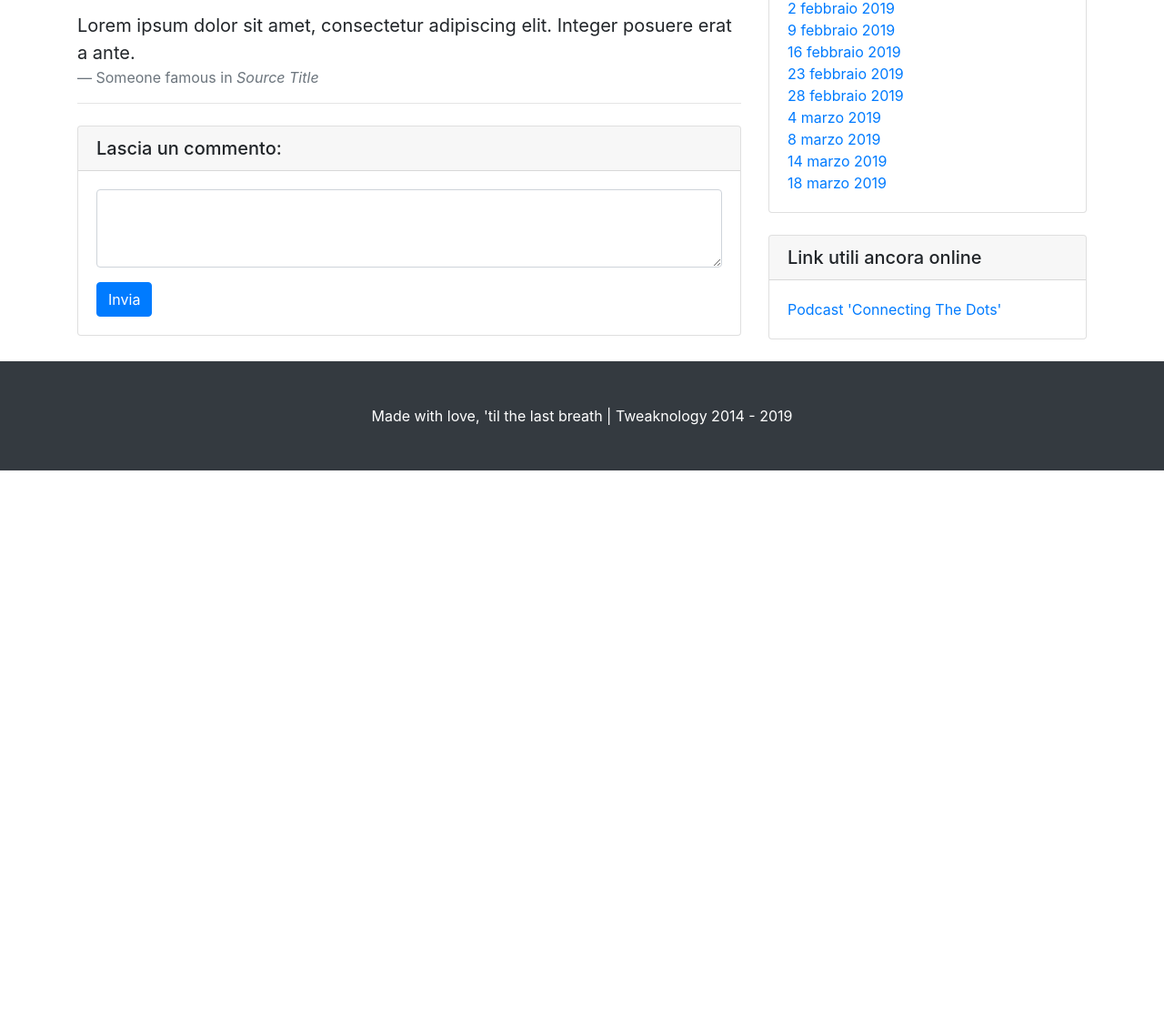
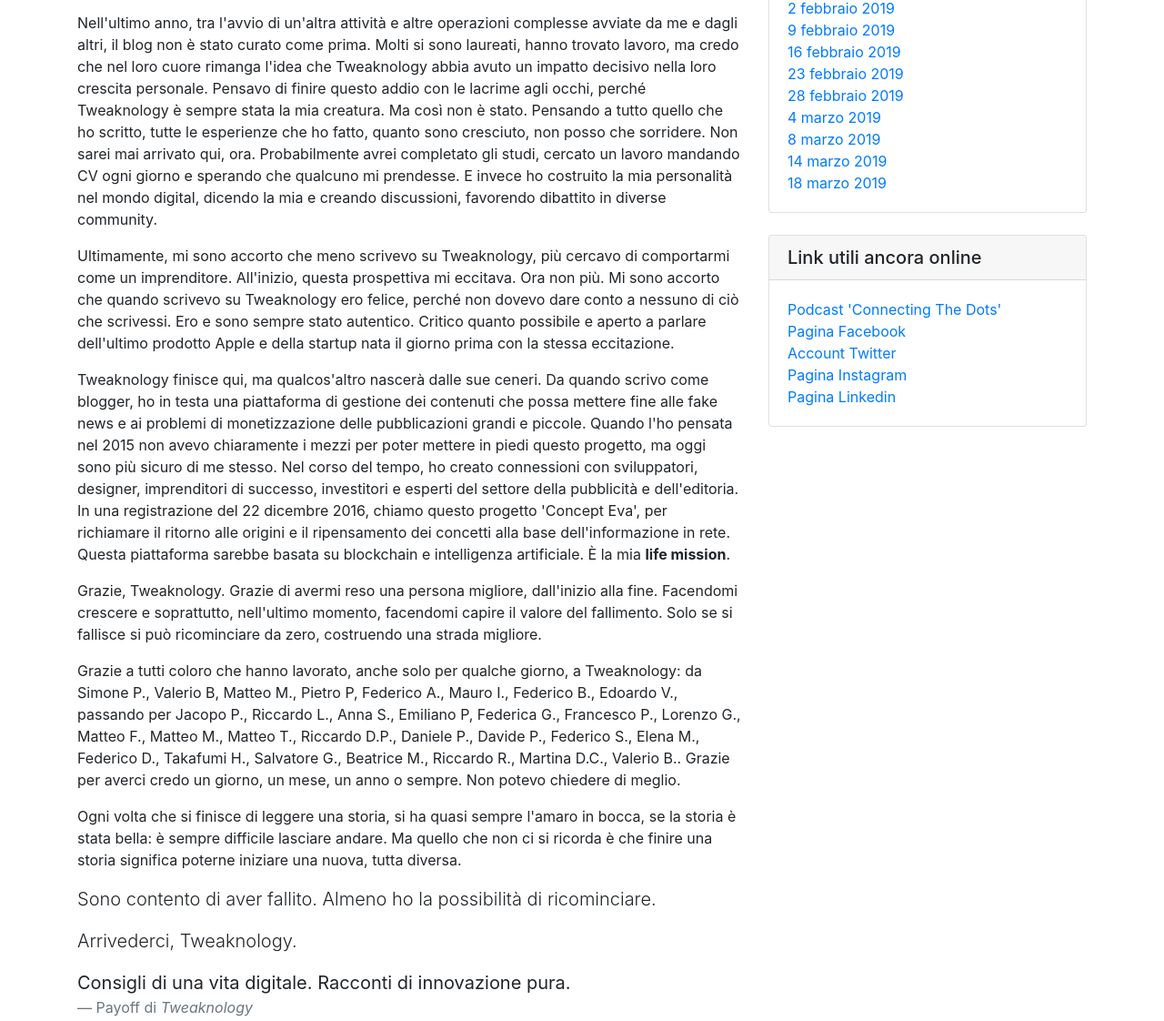
Before and after one commit to iJaack/tweaknology, a website: page index.html in a window 1280 px wide. Shown: the part 2025-3147 px from the top of the page at 91% size. Before the commit the page ends 2542 px from the top, so only its background shows below. Drawn offline with Linux system fonts and the light colour scheme.

Commit message:
Completed text

```diff
--- a/index.html
+++ b/index.html
@@ -121,11 +121,45 @@
         Tweaknology è nato come un progetto tra studenti universitari e ci abbiamo provato a farlo diventare un'attività strutturata, ma mancavano
         le basi. Non perché non le potevamo mettere, ma perché era ormai troppo tardi per ricostruirle dalle fondamenta.</p>
 
+        <p>Nell'ultimo anno, tra l'avvio di un'altra attività e altre operazioni complesse avviate da me e dagli altri, il blog non è stato curato
+        come prima. Molti si sono laureati, hanno trovato lavoro, ma credo che nel loro cuore rimanga l'idea che Tweaknology abbia avuto un
+      impatto decisivo nella loro crescita personale. Pensavo di finire questo addio con le lacrime agli occhi, perché Tweaknology è sempre
+    stata la mia creatura. Ma così non è stato. Pensando a tutto quello che ho scritto, tutte le esperienze che ho fatto, quanto sono cresciuto,
+  non posso che sorridere. Non sarei mai arrivato qui, ora. Probabilmente avrei completato gli studi, cercato un lavoro mandando CV ogni giorno e
+sperando che qualcuno mi prendesse. E invece ho costruito la mia personalità nel mondo digital, dicendo la mia e creando discussioni, favorendo
+dibattito in diverse community.</p>
 
+<p>Ultimamente, mi sono accorto che meno scrivevo su Tweaknology, più cercavo di comportarmi come un imprenditore. All'inizio, questa prospettiva
+  mi eccitava. Ora non più. Mi sono accorto che quando scrivevo su Tweaknology ero felice, perché non dovevo dare conto a nessuno di ciò che
+  scrivessi. Ero e sono sempre stato autentico. Critico quanto possibile e aperto a parlare dell'ultimo prodotto Apple e della startup nata il
+  giorno prima con la stessa eccitazione.</p>
+
+  <p>Tweaknology finisce qui, ma qualcos'altro nascerà dalle sue ceneri. Da quando scrivo come blogger, ho in testa una piattaforma di gestione
+    dei contenuti che possa mettere fine alle fake news e ai problemi di monetizzazione delle pubblicazioni grandi e piccole. Quando l'ho pensata
+    nel 2015 non avevo chiaramente i mezzi per poter mettere in piedi questo progetto, ma oggi sono più sicuro di me stesso. Nel corso del tempo,
+     ho creato connessioni con sviluppatori, designer, imprenditori di successo, investitori e esperti del settore della pubblicità e dell'editoria.
+     In una registrazione del 22 dicembre 2016, chiamo questo progetto 'Concept Eva', per richiamare il ritorno alle origini e il ripensamento
+     dei concetti alla base dell'informazione in rete. Questa piattaforma sarebbe basata su blockchain e intelligenza artificiale. È la mia
+       <strong>life mission</strong>.
+
+       <p>Grazie, Tweaknology. Grazie di avermi reso una persona migliore, dall'inizio alla fine. Facendomi crescere e soprattutto, nell'ultimo momento,
+         facendomi capire il valore del fallimento. Solo se si fallisce si può ricominciare da zero, costruendo una strada migliore.</p>
+
+         <p>Grazie a tutti coloro che hanno lavorato, anche solo per qualche giorno, a Tweaknology: da Simone P., Valerio B, Matteo M., Pietro P,
+           Federico A., Mauro I., Federico B., Edoardo V., passando per Jacopo P., Riccardo L., Anna S., Emiliano P, Federica G., Francesco P., Lorenzo G., Matteo F., Matteo M., Matteo T., Riccardo D.P.,
+            Daniele P., Davide P., Federico S., Elena M., Federico D., Takafumi H., Salvatore G., Beatrice M., Riccardo R., Martina D.C., Valerio B..
+            Grazie per averci credo un giorno, un mese, un anno o sempre. Non potevo chiedere di meglio.</p>
+
+            <p>Ogni volta che si finisce di leggere una storia, si ha quasi sempre l'amaro in bocca, se la storia è stata bella: è sempre difficile lasciare andare.
+              Ma quello che non ci si ricorda è che finire una storia significa poterne iniziare una nuova, tutta diversa.</p>
+
+              <p class="lead">Sono contento di aver fallito. Almeno ho la possibilità di ricominciare.</p>
+
+              <p class="lead">Arrivederci, Tweaknology.</p>
         <blockquote class="blockquote">
-          <p class="mb-0">Lorem ipsum dolor sit amet, consectetur adipiscing elit. Integer posuere erat a ante.</p>
-          <footer class="blockquote-footer">Someone famous in
-            <cite title="Source Title">Source Title</cite>
+          <p class="mb-0">Consigli di una vita digitale. Racconti di innovazione pura.</p>
+          <footer class="blockquote-footer">Payoff di
+            <cite title="Source Title">Tweaknology</cite>
           </footer>
         </blockquote>
 
@@ -423,7 +457,7 @@
           </div>
         </div>
 
-        <!-- widget -->
+        <!-- widget link utili-->
         <div class="card my-4">
           <h5 class="card-header">Link utili ancora online</h5>
           <div class="card-body">
@@ -431,14 +465,26 @@
               <div class="col-lg-12">
                 <ul class="list-unstyled mb-0">
                   <li>
-                    <a href="#">Podcast 'Connecting The Dots'</a>
+                    <a href="https://itunes.apple.com/it/podcast/connecting-the-dots/id1071294139?l=en&mt=2">Podcast 'Connecting The Dots'</a>
+                  </li>
+                  <li>
+                    <a href="https://www.facebook.com/tweaknology.org/">Pagina Facebook</a>
+                  </li>
+                  <li>
+                    <a href="https://twitter.com/tweaknology">Account Twitter</a>
+                  </li>
+                  <li>
+                    <a href="https://www.instagram.com/tweaknology/">Pagina Instagram</a>
+                  </li>
+                  <li>
+                    <a href="https://www.linkedin.com/company/10443417/">Pagina Linkedin</a>
                   </li>
                 </div>
               </div>
             </div>
           </div>
       </div>
-      <!-- end of widget -->
+      <!-- end of widget link utili-->
 
     </div>
     <!-- /.row -->
```
